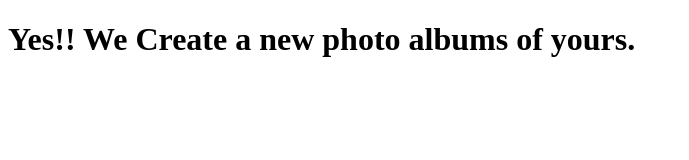
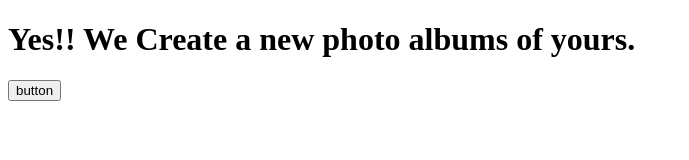
Before and after one commit to NahidulNoman/esplore-api, a plain HTML site: page photo.html in a window 1280 px wide. Shown: the whole page, without its empty margins (0-689 px from the left). Drawn offline with Linux system fonts and the light colour scheme; no server answers.

Commit message:
patch-show-in-brower

```diff
--- a/js/photo.js
+++ b/js/photo.js
@@ -17,4 +17,17 @@ function addPhotos(){
         }
     })
 }
+function patchAPost() {
+    fetch('https://jsonplaceholder.typicode.com/posts/1', {
+        method: 'PATCH',
+        body: JSON.stringify({
+            title: 'foo',
+        }),
+        headers: {
+            'Content-type': 'application/json; charset=UTF-8',
+        },
+    })
+        .then((response) => response.json())
+        .then((json) => console.log(json));
+}
 addPhotos();
--- a/photo.html
+++ b/photo.html
@@ -18,6 +18,7 @@
 </head>
 <body>
     <h1>Yes!! We Create a new photo albums of yours.</h1>
+    <button onclick="patchAPost()">button </button>
     <section>
         <div id="photoContainer">
 
```
